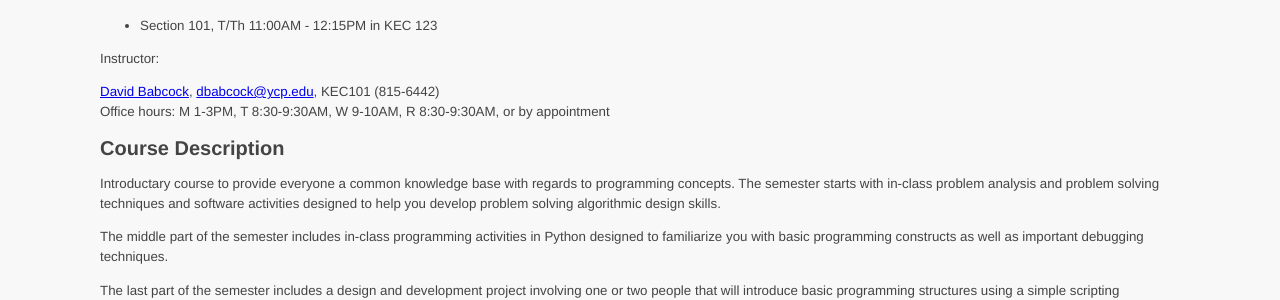
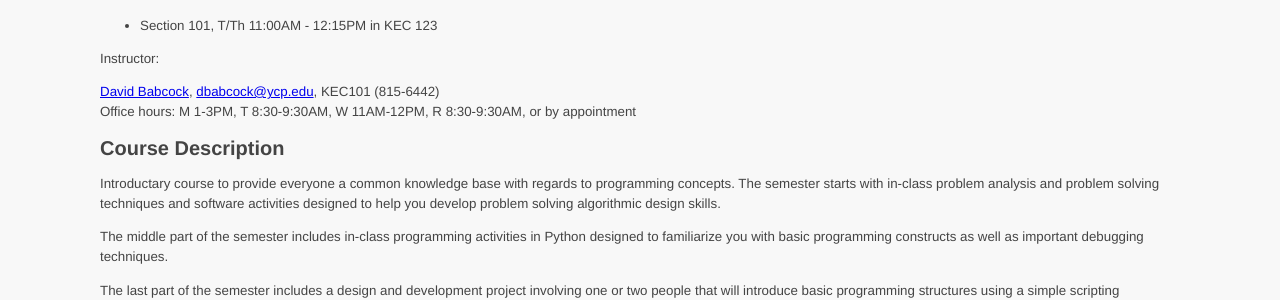
Before and after one commit to ycpcs/cs100-fall2019, a Jekyll site: the page built from syllabus.md, in a window 1280 px wide and 900 px high. Shown: the part 163-463 px from the top of the window. Built offline with Jekyll 4.4.1, drawn with Linux system fonts in a browser that asks for light colours.

Commit message:
update syllabus
update syllabus

```diff
--- a/syllabus.md
+++ b/syllabus.md
@@ -14,7 +14,7 @@ Class Times:
 
 Instructor:
 
-[David Babcock](http://faculty.ycp.edu/~dbabcock/), <dbabcock@ycp.edu>, KEC101 (815-6442) <br /> Office hours: M 1-3PM, T 8:30-9:30AM, W 9-10AM, R 8:30-9:30AM, or by appointment
+[David Babcock](http://faculty.ycp.edu/~dbabcock/), <dbabcock@ycp.edu>, KEC101 (815-6442) <br /> Office hours: M 1-3PM, T 8:30-9:30AM, W 11AM-12PM, R 8:30-9:30AM, or by appointment
 
 Course Description
 ------------------
```
